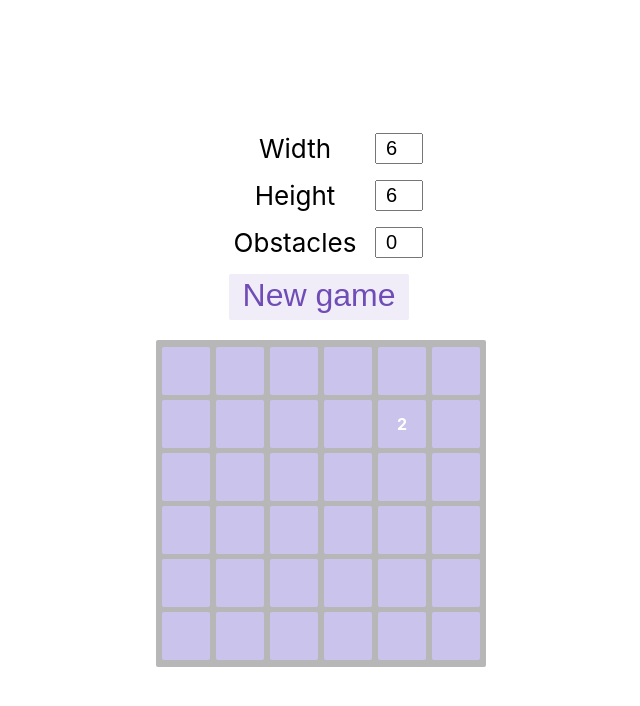
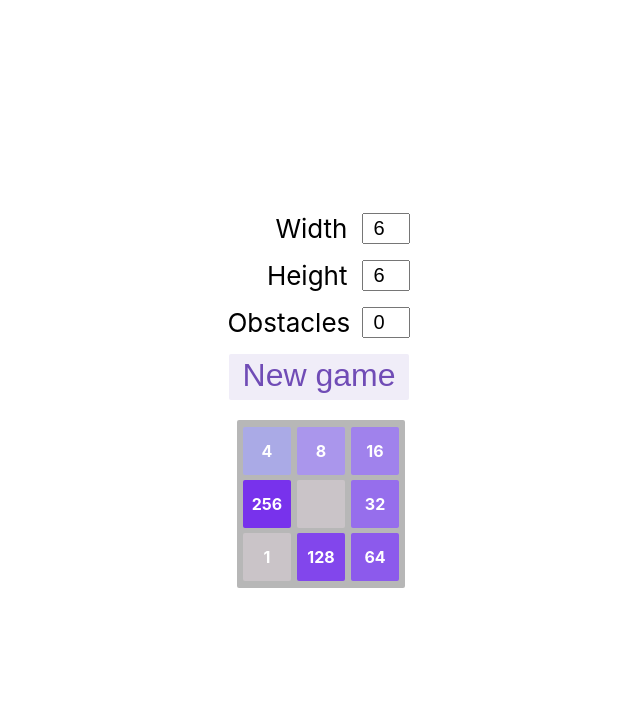
Before and after one commit to TJHdev/2048, a React (Create React App) app: page / in a window 1280 px wide. Shown: the top 706 px of the page, without its empty margins (319-959 px from the left). Built offline with nearby package versions, Linux system fonts and the light colour scheme.

Commit message:
added win and lose states

```diff
--- a/package.json
+++ b/package.json
@@ -3,6 +3,7 @@
   "version": "0.1.0",
   "private": true,
   "dependencies": {
+    "@formkit/auto-animate": "^1.0.0-beta.3",
     "@reduxjs/toolkit": "^1.8.6",
     "@testing-library/jest-dom": "^5.16.5",
     "@testing-library/react": "^13.4.0",
--- a/src/features/Game/Game.module.css
+++ b/src/features/Game/Game.module.css
@@ -14,18 +14,18 @@
   justify-content: center;
 }
 .cell {
-  height: 1rem;
-  width: 1rem;
-  padding: 1rem;
+  display: flex;
+  height: 3rem;
+  width: 3rem;
   margin: 5px 3px;
   color: white;
-  background-color: rgb(202, 196, 236);
-  text-align: center;
   border-radius: 2px;
   font-weight: 700;
   line-height: 1rem;
   font-size: 16px;
-  transition-duration: 1s;
+  transition-duration: 30ms;
+  justify-content: center;
+  align-items: center;
 }
 
 .row > button {
@@ -61,6 +61,12 @@
   transition: all 0.15s;
 }
 
+.label {
+  width: 120px;
+  text-align: right;
+  margin-right: 15px;
+}
+
 .textbox {
   font-size: 20px;
   padding: 2px;
--- a/src/features/Game/Game.tsx
+++ b/src/features/Game/Game.tsx
@@ -2,33 +2,28 @@ import { useAppSelector, useAppDispatch } from "../../app/hooks";
 import { move, selectGameState } from "../gameLogicSlice";
 import styles from "./Game.module.css";
 import { useEffect } from "react";
-
-const up = new Set(["ArrowUp", "KeyW"]);
-const down = new Set(["ArrowDown", "KeyS"]);
-const right = new Set(["ArrowRight", "KeyD"]);
-const left = new Set(["ArrowLeft", "KeyA"]);
+import { getColour, keyActions } from "../constants";
 
 export function Game() {
   const gameState = useAppSelector(selectGameState);
   const dispatch = useAppDispatch();
 
-  // add keyboard listeners for directions
   useEffect(() => {
-    const callback = (event: KeyboardEvent) => {
-      if (up.has(event.code)) {
+    const keyDownCallback = (event: KeyboardEvent) => {
+      if (keyActions.up.has(event.code)) {
         dispatch(move("up"));
-      } else if (down.has(event.code)) {
+      } else if (keyActions.down.has(event.code)) {
         dispatch(move("down"));
-      } else if (right.has(event.code)) {
+      } else if (keyActions.right.has(event.code)) {
         dispatch(move("right"));
-      } else if (left.has(event.code)) {
+      } else if (keyActions.left.has(event.code)) {
         dispatch(move("left"));
       }
     };
 
-    document.addEventListener("keydown", callback);
+    document.addEventListener("keydown", keyDownCallback);
 
-    return () => document.removeEventListener("keydown", callback);
+    return () => document.removeEventListener("keydown", keyDownCallback);
   }, [dispatch]);
 
   return (
@@ -37,7 +32,11 @@ export function Game() {
         {gameState.map((row, xIndex) => (
           <div key={`x-${xIndex}`}>
             {[...row].reverse().map((cell, yIndex) => (
-              <div key={`x-${xIndex}-y-${yIndex}`} className={styles.cell}>
+              <div
+                style={{ backgroundColor: getColour(cell) }}
+                key={`x-${xIndex}-y-${yIndex}`}
+                className={styles.cell}
+              >
                 {cell !== 0 && cell}
               </div>
             ))}
--- a/src/features/GameSettings/GameSettings.tsx
+++ b/src/features/GameSettings/GameSettings.tsx
@@ -26,7 +26,7 @@ export const GameSettings = () => {
   return (
     <div className={styles.container}>
       <div className={styles.row}>
-        <label style={{ width: "160px" }}>Width </label>
+        <label className={styles.label}>Width</label>
         <input
           name="width"
           className={styles.textbox}
@@ -38,7 +38,7 @@ export const GameSettings = () => {
         />
       </div>
       <div className={styles.row}>
-        <label style={{ width: "160px" }}>Height </label>
+        <label className={styles.label}>Height</label>
         <input
           name="height"
           className={styles.textbox}
@@ -50,7 +50,7 @@ export const GameSettings = () => {
         />
       </div>
       <div className={styles.row}>
-        <label style={{ width: "160px" }}>Obstacles </label>
+        <label className={styles.label}>Obstacles</label>
         <input
           name="obstacles"
           className={styles.textbox}
--- /dev/null
+++ b/src/features/constants.ts
@@ -0,0 +1,26 @@
+export const keyActions = {
+  up: new Set(["ArrowUp", "KeyW"]),
+  down: new Set(["ArrowDown", "KeyS"]),
+  left: new Set(["ArrowLeft", "KeyA"]),
+  right: new Set(["ArrowRight", "KeyD"]),
+};
+
+export const getColour = (value: number) => {
+  const values = colorMap?.[value as keyof typeof colorMap] ?? colorMap[0];
+  return "rgb(" + values.join(", ") + ")";
+};
+
+const colorMap = {
+  0: [202, 196, 200],
+  2: [190, 196, 230],
+  4: [170, 170, 230],
+  8: [170, 150, 236],
+  16: [160, 130, 236],
+  32: [150, 110, 236],
+  64: [140, 90, 236],
+  128: [130, 70, 236],
+  256: [120, 50, 236],
+  512: [110, 30, 236],
+  1024: [100, 10, 236],
+  2048: [90, 0, 236],
+};
--- a/src/features/gameHelpers.ts
+++ b/src/features/gameHelpers.ts
@@ -1,3 +1,4 @@
+import { cloneDeep } from "lodash";
 import { Direction, GridState } from "./types";
 
 export const createNewGrid = (width = 6, height = 6) => {
@@ -41,12 +42,12 @@ export const compressLine = (line: number[]) => {
   return line;
 };
 
-export const getAvailableCells = (grid: GridState) => {
+export const getCellsCount = (grid: GridState, cellValue = 0) => {
   let emptyCells = 0;
 
   grid.forEach((row) =>
     row.forEach((cell) => {
-      if (cell === 0) {
+      if (cell === cellValue) {
         emptyCells++;
       }
     })
@@ -83,7 +84,7 @@ export const placeValueInRandomAvailableCell = ({
   grid: GridState;
   value: number;
 }) => {
-  const availableCells = getAvailableCells(grid);
+  const availableCells = getCellsCount(grid);
   const cellPositionToPlace = Math.floor(Math.random() * availableCells);
   return placeNumberInAvailableCellNumber(grid, cellPositionToPlace, value);
 };
@@ -157,3 +158,27 @@ export const getRotatedGrid = ({
     return reverse ? rotate270(grid) : rotate90(grid);
   }
 };
+
+export const updateGridState = ({
+  direction,
+  grid,
+}: {
+  direction: Direction;
+  grid: GridState;
+}) => {
+  const rotatedGrid = getRotatedGrid({ direction, grid: cloneDeep(grid) });
+
+  const newGrid = rotatedGrid.map((line) => {
+    const combinedLine = combineLine(line);
+    const compressedLine = compressLine(combinedLine);
+    return compressedLine;
+  });
+
+  const originalOrientationGrid = getRotatedGrid({
+    direction,
+    grid: newGrid,
+    reverse: true,
+  });
+
+  return originalOrientationGrid;
+};
--- a/src/features/gameLogicSlice.ts
+++ b/src/features/gameLogicSlice.ts
@@ -2,11 +2,10 @@ import { createSlice, PayloadAction } from "@reduxjs/toolkit";
 import { isEqual, clamp } from "lodash";
 import { RootState } from "../app/store";
 import {
-  combineLine,
-  compressLine,
   createNewGrid,
-  getRotatedGrid,
+  getCellsCount,
   placeValueInRandomAvailableCell,
+  updateGridState,
 } from "./gameHelpers";
 import { Direction, GridState, GameState, FormValues } from "./types";
 
@@ -17,9 +16,9 @@ export interface GameReducerState {
   form: FormValues;
 }
 
-const initialObstacles = 0;
 const initialWidth = 6;
 const initialHeight = 6;
+const initialObstacles = 0;
 const initialGrid = placeValueInRandomAvailableCell({
   grid: createNewGrid(initialWidth, initialHeight),
   value: 2,
@@ -40,12 +39,12 @@ const initialState: GameReducerState = {
   //   [0, 0, 0, 0, 0, 0],
   //   [0, 0, 0, 0, 0, 0],
   // ],
-  // gridState: [
-  //   [0, 2, 2],
-  //   [0, 0, 0],
-  //   [0, 2, 0],
-  // ],
-  gridState: initialGrid,
+  gridState: [
+    [1, 256, 4],
+    [128, 0, 8],
+    [64, 32, 16],
+  ],
+  // gridState: initialGrid,
   turnNumber: 1,
   gameState: GameState.playing,
   form: {
@@ -69,28 +68,42 @@ export const gameLogicSlice = createSlice({
     },
 
     move: (state, action: PayloadAction<Direction>) => {
+      if (state.gameState !== GameState.playing) return;
       const direction = action.payload;
-      const rotatedGrid = getRotatedGrid({ direction, grid: state.gridState });
 
-      const newGrid = rotatedGrid.map((line) => {
-        const combinedLine = combineLine(line);
-        const compressedLine = compressLine(combinedLine);
-        return compressedLine;
+      const updatedGrid = updateGridState({ direction, grid: state.gridState });
+
+      if (isEqual(state.gridState, updatedGrid)) return;
+
+      const finalGrid = placeValueInRandomAvailableCell({
+        grid: updatedGrid,
+        value: 2,
       });
 
-      const originalOrientationGrid = getRotatedGrid({
-        direction,
-        grid: newGrid,
-        reverse: true,
-      });
+      state.gridState = finalGrid;
+      state.turnNumber++;
 
-      if (!isEqual(state.gridState, originalOrientationGrid)) {
-        state.gridState = placeValueInRandomAvailableCell({
-          grid: originalOrientationGrid,
-          value: 2,
+      const playHasWon = getCellsCount(finalGrid, 2048) > 0;
+      if (playHasWon) {
+        state.gameState = GameState.won;
+      }
+
+      const hasNoAvailableCells = getCellsCount(finalGrid) === 0;
+      if (hasNoAvailableCells) {
+        const directions = ["up", "down", "left", "right"] as const;
+
+        const noAvailableMoves = directions.every((direction) => {
+          return isEqual(
+            finalGrid,
+            updateGridState({ direction, grid: finalGrid })
+          );
         });
-        state.turnNumber++;
+
+        if (noAvailableMoves) {
+          state.gameState = GameState.lost;
+        }
       }
+
       return state;
     },
 
```
Also changed, not shown: 2 other files (tests, documents, lock files or other folders).
